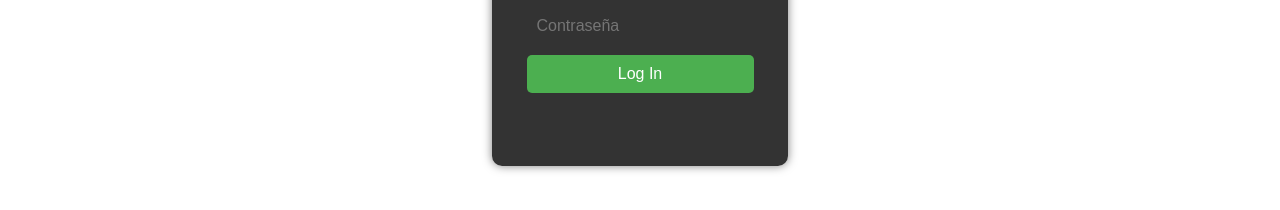
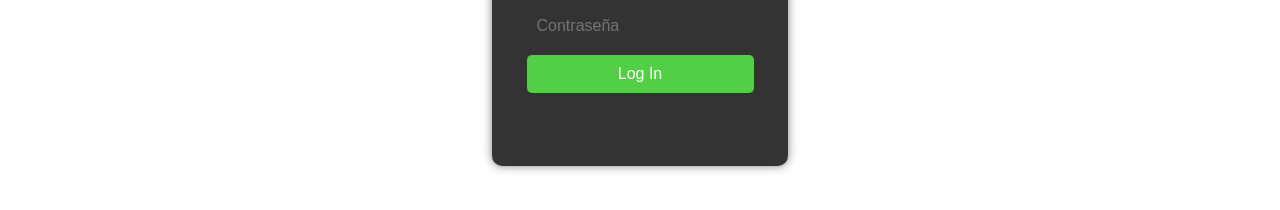
Before and after one commit to Diegonovi/MovieRental, a plain HTML site: page childPages/logIn.html in a window 1280 px wide. Shown: the part 414-624 px from the top of the page. Drawn offline with Linux system fonts and the light colour scheme.

Commit message:
Cambiado el color de un botón

```diff
--- a/style/logInStyle.css
+++ b/style/logInStyle.css
@@ -58,11 +58,11 @@ body {
   font-size: 16px;
   border: none;
   border-radius: 5px;
-  background-color: #4caf50;
+  background-color: #52cf45ff;
   color: #fff;
   cursor: pointer;
 }
 
 .logInContainer input[type="submit"]:hover {
-  background-color: #45a049;
+  background-color: rgb(101, 245, 85);
 }
```
